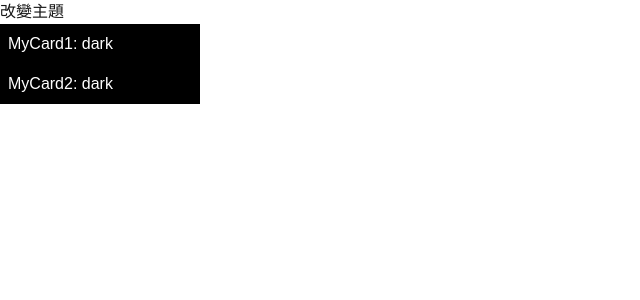
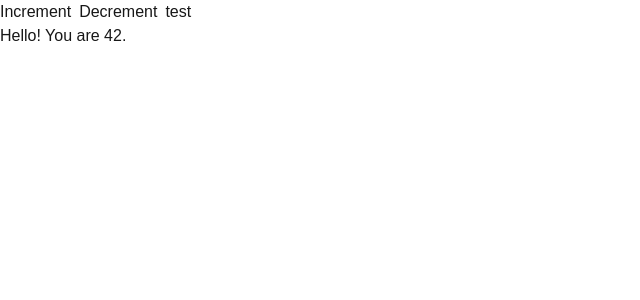
Before and after one commit to PeterCHEN-JIANRONG/2025_nextjs_prictace, a Next.js app: page / in a window 1280 px wide. Shown: the top 300 px of the page, without its empty margins (0-640 px from the left). Built offline with nearby package versions, Linux system fonts and the light colour scheme.

Commit message:
feat: useReducer

```diff
--- a/src/app/page.tsx
+++ b/src/app/page.tsx
@@ -5,49 +5,55 @@ import type { User } from "./types/user";
 import UserCard from "./components/UserCard";
 import { ThemeContext } from "./contexts/all";
 import classNames from "classnames";
+import { useReducer } from 'react';
 
-const MyCard1 = () => {
-  const theme = useContext(ThemeContext);
-  return <>
-    <div className={classNames('p-2 w-[200px]',{
-      'bg-black text-white': theme === 'dark',
-      'bg-white text-black': theme === 'light',
-    })}>
-      MyCard1: {theme}
-    </div>
-  </>
+interface Obj {
+  age: number
 }
 
-const MyCard2 = () => {
-  const theme = useContext(ThemeContext);
-  return <>
-    <div className={classNames('p-2 w-[200px]',{
-      'bg-black text-white': theme === 'dark',
-      'bg-white text-black': theme === 'light',
-    })}>
-      MyCard2: {theme}
-    </div>
-  </>
+interface AddAction {
+  type: string
 }
 
-export default function Home() {
+function reducer(state: Obj, action:AddAction) {
+  if (action.type === 'incremented_age') {
+    return {
+      age: state.age + 1
+    };
+  }
+  if (action.type === 'decremented_age') {
+    return {
+      age: state.age - 1
+    };
+  }
+  // throw Error('Unknown action.');
+  console.log('Unknown action.')
+  return state
+}
 
-  const [theme, setTheme] = useState('dark');
-  const changeTheme = () => {
-    if (theme === 'dark') {
-      setTheme('light')
-      return
-    }
+export default function Counter() {
+  const [state, dispatch] = useReducer(reducer, { age: 42 });
 
-    setTheme('dark')
-  }
   return (
     <>
-      <button type="button" onClick={changeTheme}>改變主題</button>
-      <ThemeContext.Provider value={theme}>
-        <MyCard1 />
-        <MyCard2 />
-      </ThemeContext.Provider>
+    <div className="space-x-2">
+      <button onClick={() => {
+        dispatch({ type: 'incremented_age' })
+      }}>
+        Increment
+      </button>
+      <button onClick={() => {
+        dispatch({ type: 'decremented_age' })
+      }}>
+        Decrement
+      </button>
+      <button onClick={() => {
+        dispatch({ type: 'test' })
+      }}>
+        test
+      </button>
+    </div>
+      <p>Hello! You are {state.age}.</p>
     </>
   );
 }
```
